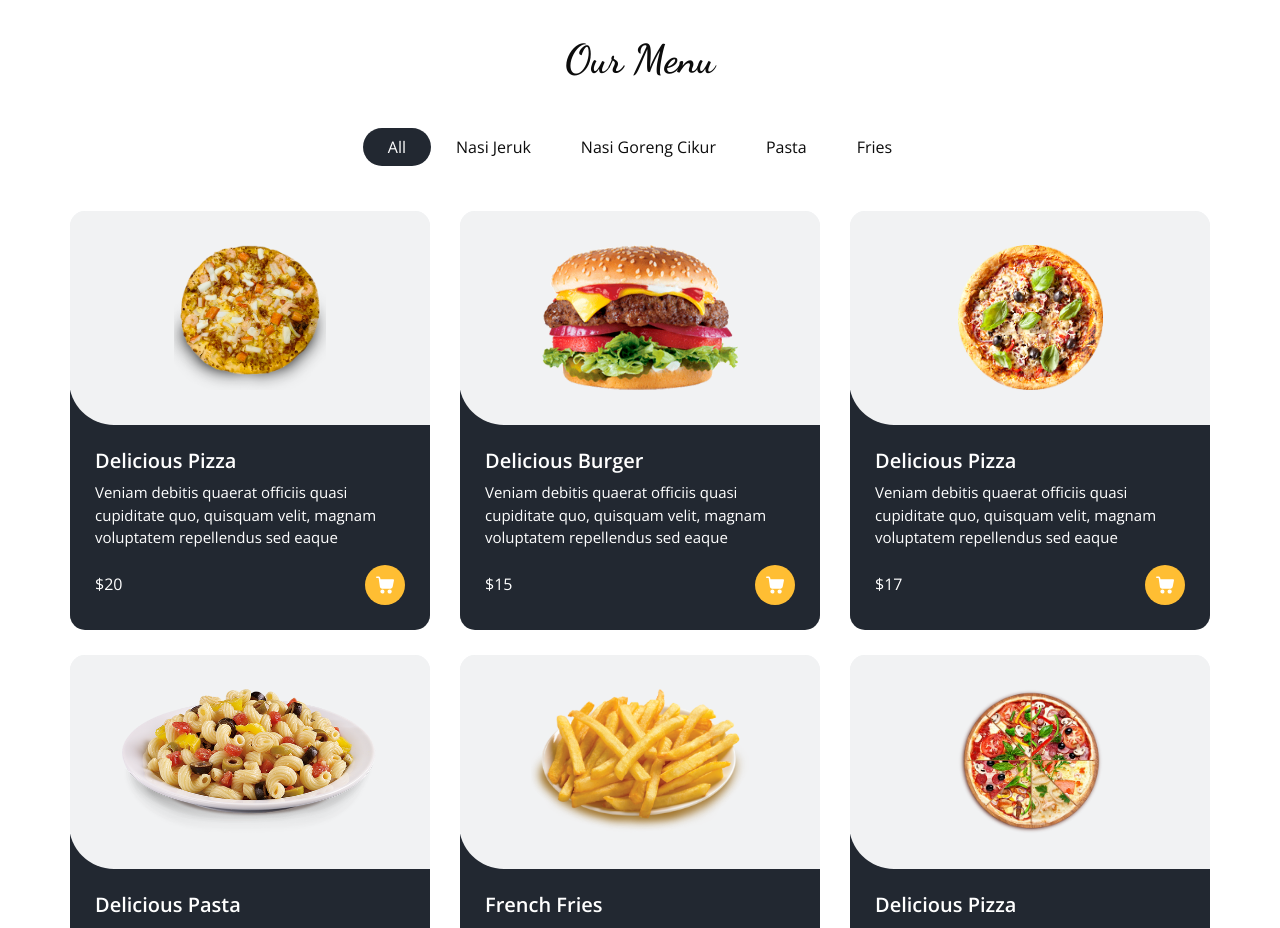
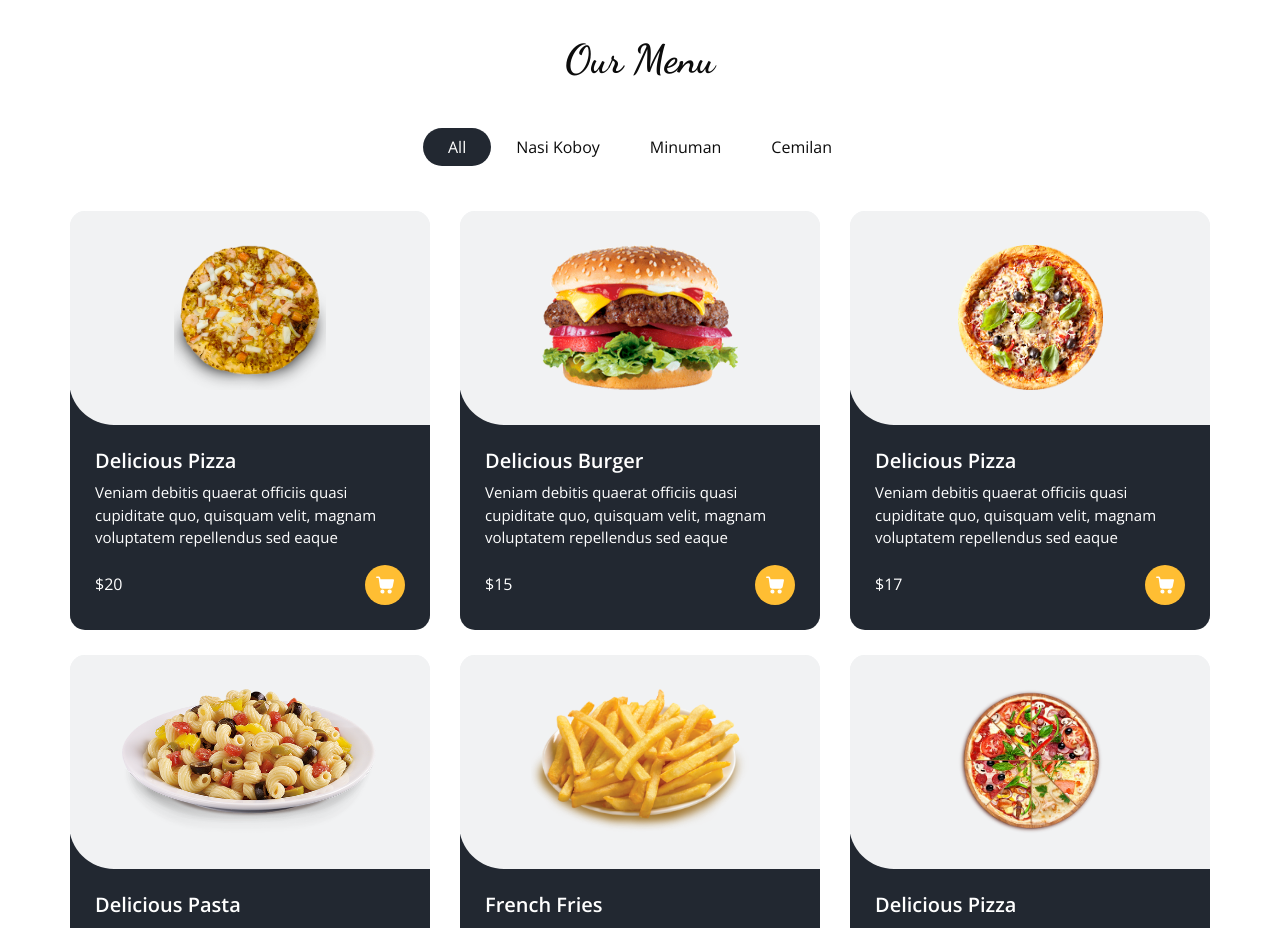
Before and after one commit to warungadisya/warungadisya.github.io, a plain HTML site: page index.html in a window 1280 px wide. Shown: the part 1160-2088 px from the top of the page. Drawn offline with nearby package versions, Linux system fonts and the light colour scheme; some packages are replaced by stand-ins of ours.

Commit message:
Update index.html

```diff
--- a/index.html
+++ b/index.html
@@ -378,10 +378,9 @@
 
       <ul class="filters_menu">
         <li class="active" data-filter="*">All</li>
-        <li data-filter=".burger">Nasi Jeruk</li>
-        <li data-filter=".pizza">Nasi Goreng Cikur</li>
-        <li data-filter=".pasta">Pasta</li>
-        <li data-filter=".fries">Fries</li>
+        <li data-filter=".burger">Nasi Koboy</li>
+        <li data-filter=".pizza">Minuman</li>
+        <li data-filter=".pasta">Cemilan</li>
       </ul>
 
       <div class="filters-content">
```
